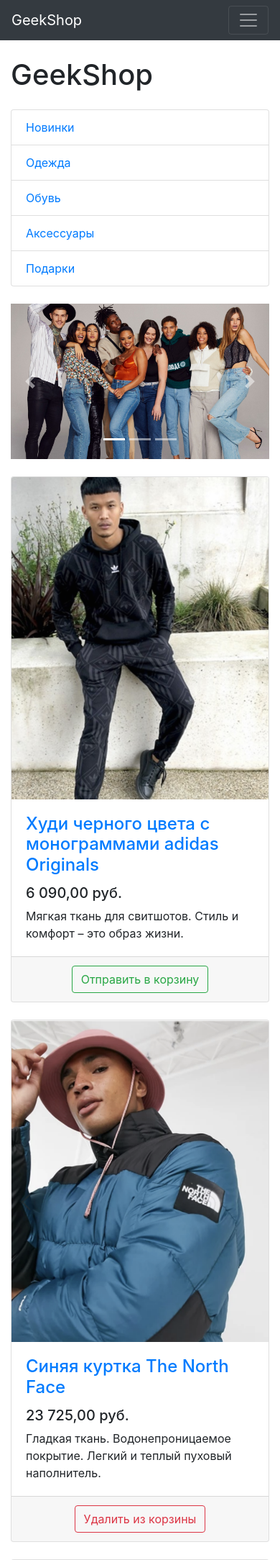
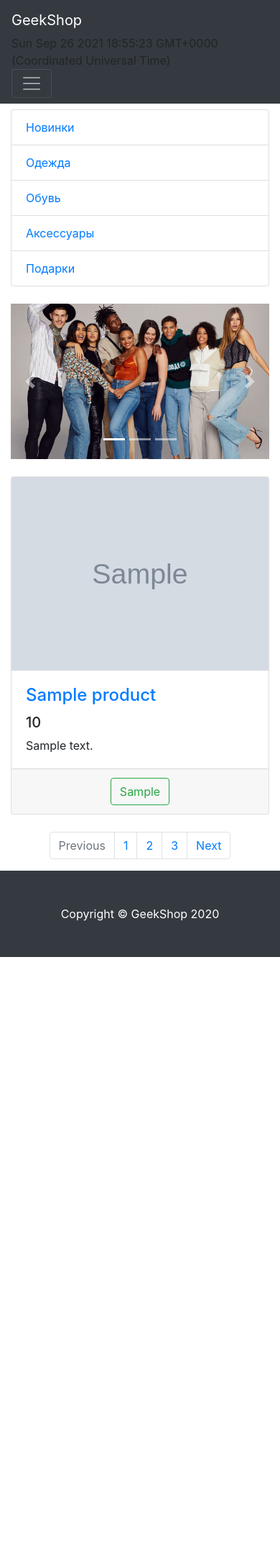
Before and after one commit to VicKazakova/Djangoproject, a Django app: template products/templates/products.html in a window 390 px wide. Shown: the top 2168 px of the page at 72% size. After the commit the page ends 1330 px from the top, so only its background shows below. Run offline with Django 3.2, Linux system fonts and the light colour scheme; the template is opened without the code that fills it: most values are stand-ins (such as "Sample title", 1, 10 or a date in 2020); grey boxes marked "Sample" are stand-in pictures; some libraries are stand-ins or nearby versions.

Commit message:
homework2

```diff
--- a/Djangoproject/urls.py
+++ b/Djangoproject/urls.py
@@ -15,10 +15,11 @@
 """
 from django.contrib import admin
 from django.urls import path
-from products.views import index, products
+from products.views import index, products, test
 
 urlpatterns = [
     path('admin/', admin.site.urls),
     path('', index, name='index'),
     path('products/', products, name='products'),
+    path('test/', test, name='test'),
 ]
--- /dev/null
+++ b/products/templates/base.html
@@ -0,0 +1,83 @@
+{% load static %}
+
+<!DOCTYPE html>
+<html lang="en">
+
+<head>
+
+    <meta charset="utf-8">
+    <meta name="viewport" content="width=device-width, initial-scale=1, shrink-to-fit=no">
+    <meta name="description" content="">
+    <meta name="author" content="">
+
+    <title>
+        {% block title %}
+
+        {% endblock %}
+    </title>
+
+    <!-- Bootstrap core CSS -->
+    <link href="{% static 'vendor/bootstrap/css/bootstrap.min.css' %}" rel="stylesheet">
+
+    {% block css %}
+
+    {% endblock %}
+</head>
+
+<body>
+
+<!-- Navigation -->
+<nav class="navbar navbar-expand-lg navbar-dark bg-dark fixed-top">
+    <div class="container">
+        <a class="navbar-brand" href="{% url 'index' %}">GeekShop</a>
+            <script type="text/javascript">
+                document.write(Date());
+            </script>
+        <button class="navbar-toggler" type="button" data-toggle="collapse" data-target="#navbarResponsive"
+                aria-controls="navbarResponsive" aria-expanded="false" aria-label="Toggle navigation">
+            <span class="navbar-toggler-icon"></span>
+        </button>
+        <div class="collapse navbar-collapse" id="navbarResponsive">
+            <ul class="navbar-nav ml-auto">
+                <li class="nav-item">
+                    <a class="nav-link" href="{% url 'products' %}">Каталог <i class="fas fa-shopping-bag"></i> </a>
+                </li>
+                <li class="nav-item">
+                    <a class="nav-link" href="auth/login.html">Войти <i class="fas fa-sign-in-alt"></i></a>
+                </li>
+                <li class="nav-item">
+                    <a class="nav-link" href="auth/profile.html">User
+                        <i class="fas fa-user-circle"></i>
+                    </a>
+                </li>
+                <li class="nav-item">
+                    <a class="nav-link" href="admin/admin.html">
+                        <i class="fas fa-users-cog"></i>
+                    </a>
+                </li>
+                <li class="nav-item">
+                    <a class="nav-link" href="#">Выйти <i class="fas fa-sign-out-alt"></i></a>
+                </li>
+            </ul>
+        </div>
+    </div>
+</nav>
+
+<!-- Page Content -->
+{% block content %}
+
+{% endblock %}
+
+{% block footer %}
+
+{% endblock %}
+<!-- Bootstrap core JavaScript -->
+<script src="{% static 'vendor/jquery/jquery.min.js' %}"></script>
+<script src="{% static '/vendor/bootstrap/js/bootstrap.bundle.min.js' %}"></script>
+
+<!-- FontAwesome script -->
+<script src="{% static '/vendor/fontawesome/fontawesome-icons.js' %}" crossorigin="anonymous"></script>
+
+</body>
+
+</html>
--- a/products/templates/products.html
+++ b/products/templates/products.html
@@ -1,49 +1,16 @@
-<!DOCTYPE html>
-<html lang="en">
+{% extends 'base.html' %}
+{% load static %}
 
-<head>
+{% block title %}
+    GeekShop - Каталог
+{% endblock %}
 
-    <meta charset="utf-8">
-    <meta name="viewport" content="width=device-width, initial-scale=1, shrink-to-fit=no">
-    <meta name="description" content="">
-    <meta name="author" content="">
+{% block css %}
+    <!-- Custom styles for this template -->
+    <link href="{% static '/css/products.css' %}" rel="stylesheet">
+{% endblock %}
 
-    <title>GeekShop - Каталог</title>
-
-    <!-- Bootstrap core CSS -->
-    <link href="/static/vendor/bootstrap/css/bootstrap.min.css" rel="stylesheet">
-
-    <!-- Custom styles for this template -->
-    <link href="/static/css/products.css" rel="stylesheet">
-
-</head>
-
-<body>
-
-<!-- Navigation -->
-<nav class="navbar navbar-expand-lg navbar-dark bg-dark fixed-top">
-    <div class="container">
-        <a class="navbar-brand" href="index.html">GeekShop</a>
-        <button class="navbar-toggler" type="button" data-toggle="collapse" data-target="#navbarResponsive"
-                aria-controls="navbarResponsive" aria-expanded="false" aria-label="Toggle navigation">
-            <span class="navbar-toggler-icon"></span>
-        </button>
-        <div class="collapse navbar-collapse" id="navbarResponsive">
-            <ul class="navbar-nav ml-auto">
-                <li class="nav-item active">
-                    <a class="nav-link" href="products.html">Каталог</a>
-                </li>
-                <li class="nav-item">
-                    <a class="nav-link" href="#"><i class="fas fa-shopping-bag"></i></a>
-                </li>
-                <li class="nav-item">
-                    <a class="nav-link" href="auth/login.html">Войти <i class="fas fa-sign-in-alt"></i></a>
-                </li>
-            </ul>
-        </div>
-    </div>
-</nav>
-
+{% block content %}
     <!-- Page Content -->
     <div class="container">
 
@@ -73,13 +40,13 @@
                     </ol>
                     <div class="carousel-inner" role="listbox">
                         <div class="carousel-item active">
-                        <img class="d-block img-fluid" src="/static/vendor/img/slides/slide-1.jpg" alt="First slide">
+                            <img class="d-block img-fluid" src="{% static '/vendor/img/slides/slide-1.jpg' %}" alt="First slide">
                         </div>
                         <div class="carousel-item">
-                        <img class="d-block img-fluid" src="/static/vendor/img/slides/slide-2.jpg" alt="Second slide">
+                            <img class="d-block img-fluid" src="{% static '/vendor/img/slides/slide-2.jpg' %}" alt="Second slide">
                         </div>
                         <div class="carousel-item">
-                        <img class="d-block img-fluid" src="/static/vendor/img/slides/slide-3.jpg" alt="Third slide">
+                            <img class="d-block img-fluid" src="{% static '/vendor/img/slides/slide-3.jpg' %}" alt="Third slide">
                         </div>
                     </div>
                     <a class="carousel-control-prev" href="#carouselExampleIndicators" role="button" data-slide="prev">
@@ -94,126 +61,130 @@
 
                 <div class="row">
 
-                <div class="col-lg-4 col-md-6 mb-4">
-                    <div class="card h-100">
-                        <a href="#">
-                            <img class="card-img-top"
-                                 src="/static/vendor/img/products/Adidas-hoodie.png"
-                                 alt="">
-                        </a>
-                        <div class="card-body">
-                            <h4 class="card-title">
-                                <a href="#">Худи черного цвета с монограммами adidas Originals</a>
-                            </h4>
-                            <h5>6 090,00 руб.</h5>
-                            <p class="card-text">Мягкая ткань для свитшотов. Стиль и комфорт – это образ жизни.</p>
-                        </div>
-                        <div class="card-footer text-center">
-                            <button type="button" class="btn btn-outline-success">Отправить в корзину</button>
-                        </div>
-                    </div>
-                </div>
+                    {% for product in products %}
 
                     <div class="col-lg-4 col-md-6 mb-4">
                         <div class="card h-100">
                             <a href="#">
                                 <img class="card-img-top"
-                                 src="/static/vendor/img/products/Blue-jacket-The-North-Face.png" alt="">
+                                     src="{% static product.image %}"
+                                     alt="">
                             </a>
                             <div class="card-body">
                                 <h4 class="card-title">
-                                <a href="#">Синяя куртка The North Face</a>
+                                    <a href="#"> {{ product.name }} </a>
                                 </h4>
-                            <h5>23 725,00 руб.</h5>
-                            <p class="card-text">
-                                Гладкая ткань. Водонепроницаемое покрытие. Легкий и теплый пуховый наполнитель.
-                            </p>
+                                <h5> {{ product.price }} </h5>
+                                <p class="card-text"> {{ product.description }} </p>
                             </div>
                             <div class="card-footer text-center">
-                            <button type="button" class="btn btn-outline-danger">Удалить из корзины</button>
+                                <button type="button" class="btn btn-outline-success">{{ product.to_do }}</button>
                             </div>
                         </div>
                     </div>
 
-                <div class="col-lg-4 col-md-6 mb-4">
-                    <div class="card h-100">
-                        <a href="#">
-                            <img class="card-img-top"
-                                 src="/static/vendor/img/products/Brown-sports-oversized-top-ASOS-DESIGN.png"
-                                 alt="">
-                        </a>
-                        <div class="card-body">
-                            <h4 class="card-title">
-                                <a href="#">Коричневый спортивный oversized-топ ASOS DESIGN</a>
-                            </h4>
-                            <h5>3 390,00 руб.</h5>
-                            <p class="card-text">Материал с плюшевой текстурой. Удобный и мягкий.</p>
-                        </div>
-                        <div class="card-footer text-center">
-                            <button type="button" class="btn btn-outline-success">Отправить в корзину</button>
-                        </div>
-                    </div>
-                </div>
+                    {% endfor %}
 
-                <div class="col-lg-4 col-md-6 mb-4">
-                    <div class="card h-100">
-                        <a href="#">
-                            <img class="card-img-top"
-                                 src="/static/vendor/img/products/Black-Nike-Heritage-backpack.png"
-                                 alt="">
-                        </a>
-                        <div class="card-body">
-                            <h4 class="card-title">
-                                <a href="#">Черный рюкзак Nike Heritage</a>
-                            </h4>
-                            <h5>2 340,00 руб.</h5>
-                            <p class="card-text">Плотная ткань. Легкий материал.</p>
-                        </div>
-                        <div class="card-footer text-center">
-                            <button type="button" class="btn btn-outline-success">Отправить в корзину</button>
-                        </div>
-                    </div>
-                </div>
-
-                <div class="col-lg-4 col-md-6 mb-4">
-                    <div class="card h-100">
-                        <a href="#">
-                            <img class="card-img-top"
-                                 src="/static/vendor/img/products/Black-Dr-Martens-shoes.png"
-                                 alt="">
-                        </a>
-                        <div class="card-body">
-                            <h4 class="card-title">
-                                <a href="#">Черные туфли на платформе с 3 парами люверсов Dr Martens 1461 Bex</a>
-                            </h4>
-                            <h5>13 590,00 руб.</h5>
-                            <p class="card-text">Гладкий кожаный верх. Натуральный материал.</p>
-                        </div>
-                        <div class="card-footer text-center">
-                            <button type="button" class="btn btn-outline-success">Отправить в корзину</button>
-                        </div>
-                    </div>
-                </div>
-
-                <div class="col-lg-4 col-md-6 mb-4">
-                    <div class="card h-100">
-                        <a href="#">
-                            <img class="card-img-top"
-                                 src="/static/vendor/img/products/Dark-blue-wide-leg-ASOs-DESIGN-trousers.png"
-                                 alt="">
-                        </a>
-                        <div class="card-body">
-                            <h4 class="card-title">
-                                <a href="#">Темно-синие широкие строгие брюки ASOS DESIGN</a>
-                            </h4>
-                            <h5>2 890,00 руб.</h5>
-                            <p class="card-text">Легкая эластичная ткань сирсакер Фактурная ткань.</p>
-                        </div>
-                        <div class="card-footer text-center">
-                            <button type="button" class="btn btn-outline-success">Отправить в корзину</button>
-                        </div>
-                    </div>
-                </div>
+{#                    <div class="col-lg-4 col-md-6 mb-4">#}
+{#                        <div class="card h-100">#}
+{#                            <a href="#">#}
+{#                                <img class="card-img-top"#}
+{#                                     src="{% static '/vendor/img/products/Blue-jacket-The-North-Face.png' %}" alt="">#}
+{#                            </a>#}
+{#                            <div class="card-body">#}
+{#                                <h4 class="card-title">#}
+{#                                    <a href="#">Синяя куртка The North Face</a>#}
+{#                                </h4>#}
+{#                                <h5>23 725,00 руб.</h5>#}
+{#                                <p class="card-text">#}
+{#                                    Гладкая ткань. Водонепроницаемое покрытие. Легкий и теплый пуховый наполнитель.#}
+{#                                </p>#}
+{#                            </div>#}
+{#                            <div class="card-footer text-center">#}
+{#                                <button type="button" class="btn btn-outline-danger">Удалить из корзины</button>#}
+{#                            </div>#}
+{#                        </div>#}
+{#                    </div>#}
+{##}
+{#                    <div class="col-lg-4 col-md-6 mb-4">#}
+{#                        <div class="card h-100">#}
+{#                            <a href="#">#}
+{#                                <img class="card-img-top"#}
+{#                                     src="{% static '/vendor/img/products/Brown-sports-oversized-top-ASOS-DESIGN.png' %}"#}
+{#                                     alt="">#}
+{#                            </a>#}
+{#                            <div class="card-body">#}
+{#                                <h4 class="card-title">#}
+{#                                    <a href="#">Коричневый спортивный oversized-топ ASOS DESIGN</a>#}
+{#                                </h4>#}
+{#                                <h5>3 390,00 руб.</h5>#}
+{#                                <p class="card-text">Материал с плюшевой текстурой. Удобный и мягкий.</p>#}
+{#                            </div>#}
+{#                            <div class="card-footer text-center">#}
+{#                                <button type="button" class="btn btn-outline-success">Отправить в корзину</button>#}
+{#                            </div>#}
+{#                        </div>#}
+{#                    </div>#}
+{##}
+{#                    <div class="col-lg-4 col-md-6 mb-4">#}
+{#                        <div class="card h-100">#}
+{#                            <a href="#">#}
+{#                                <img class="card-img-top"#}
+{#                                     src="{% static '/vendor/img/products/Black-Nike-Heritage-backpack.png' %}"#}
+{#                                     alt="">#}
+{#                            </a>#}
+{#                            <div class="card-body">#}
+{#                                <h4 class="card-title">#}
+{#                                    <a href="#">Черный рюкзак Nike Heritage</a>#}
+{#                                </h4>#}
+{#                                <h5>2 340,00 руб.</h5>#}
+{#                                <p class="card-text">Плотная ткань. Легкий материал.</p>#}
+{#                            </div>#}
+{#                            <div class="card-footer text-center">#}
+{#                                <button type="button" class="btn btn-outline-success">Отправить в корзину</button>#}
+{#                            </div>#}
+{#                        </div>#}
+{#                    </div>#}
+{##}
+{#                    <div class="col-lg-4 col-md-6 mb-4">#}
+{#                        <div class="card h-100">#}
+{#                            <a href="#">#}
+{#                                <img class="card-img-top"#}
+{#                                     src="{% static '/vendor/img/products/Black-Dr-Martens-shoes.png' %}"#}
+{#                                     alt="">#}
+{#                            </a>#}
+{#                            <div class="card-body">#}
+{#                                <h4 class="card-title">#}
+{#                                    <a href="#">Черные туфли на платформе с 3 парами люверсов Dr Martens 1461 Bex</a>#}
+{#                                </h4>#}
+{#                                <h5>13 590,00 руб.</h5>#}
+{#                                <p class="card-text">Гладкий кожаный верх. Натуральный материал.</p>#}
+{#                            </div>#}
+{#                            <div class="card-footer text-center">#}
+{#                                <button type="button" class="btn btn-outline-success">Отправить в корзину</button>#}
+{#                            </div>#}
+{#                        </div>#}
+{#                    </div>#}
+{##}
+{#                    <div class="col-lg-4 col-md-6 mb-4">#}
+{#                        <div class="card h-100">#}
+{#                            <a href="#">#}
+{#                                <img class="card-img-top"#}
+{#                                     src="{% static '/vendor/img/products/Dark-blue-wide-leg-ASOs-DESIGN-trousers.png' %}"#}
+{#                                     alt="">#}
+{#                            </a>#}
+{#                            <div class="card-body">#}
+{#                                <h4 class="card-title">#}
+{#                                    <a href="#">Темно-синие широкие строгие брюки ASOS DESIGN</a>#}
+{#                                </h4>#}
+{#                                <h5>2 890,00 руб.</h5>#}
+{#                                <p class="card-text">Легкая эластичная ткань сирсакер Фактурная ткань.</p>#}
+{#                            </div>#}
+{#                            <div class="card-footer text-center">#}
+{#                                <button type="button" class="btn btn-outline-success">Отправить в корзину</button>#}
+{#                            </div>#}
+{#                        </div>#}
+{#                    </div>#}
 
                 </div>
 
@@ -230,14 +201,14 @@
                         </li>
                     </ul>
                 </nav>
+            </div>
+        </div>
+    </div>
+{% endblock %}
 
-        </div>
-
-    </div>
-
-</div>
 <!-- /.container -->
 
+{% block footer %}
     <!-- Footer -->
     <footer class="py-5 bg-dark">
         <div class="container">
@@ -245,14 +216,4 @@
         </div>
         <!-- /.container -->
     </footer>
-
-<!-- Bootstrap core JavaScript -->
-<script src="/static/vendor/jquery/jquery.min.js"></script>
-<script src="/static/vendor/bootstrap/js/bootstrap.bundle.min.js"></script>
-
-<!-- FontAwesome script -->
-<script src="/static/vendor/fontawesome/fontawesome-icons.js" crossorigin="anonymous"></script>
-
-</body>
-
-</html>
+{% endblock %}
```
Also changed, not shown: products/fixtures/db.json (added, +44 -0 lines), products/templates/index.html (+11 -66 lines), products/templates/test.html (added, +25 -0 lines), products/views.py (+75 -2 lines). Lines whose indentation alone changed are shown as unchanged.
